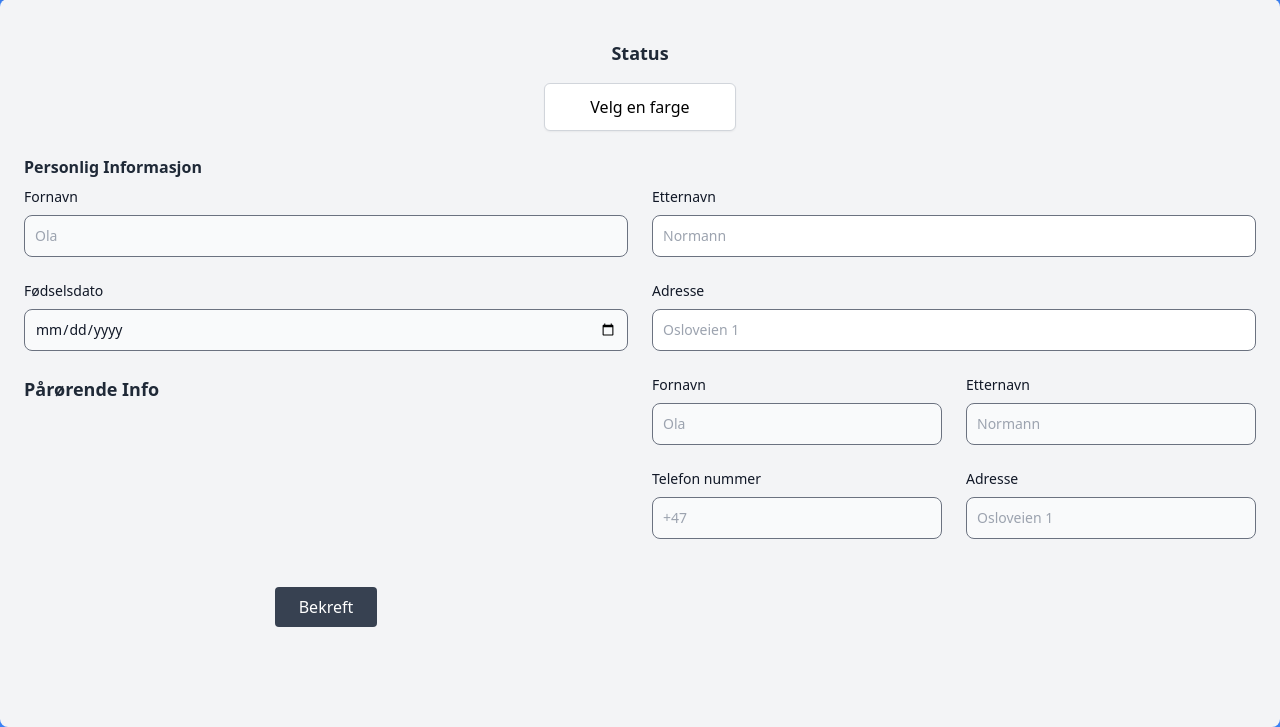
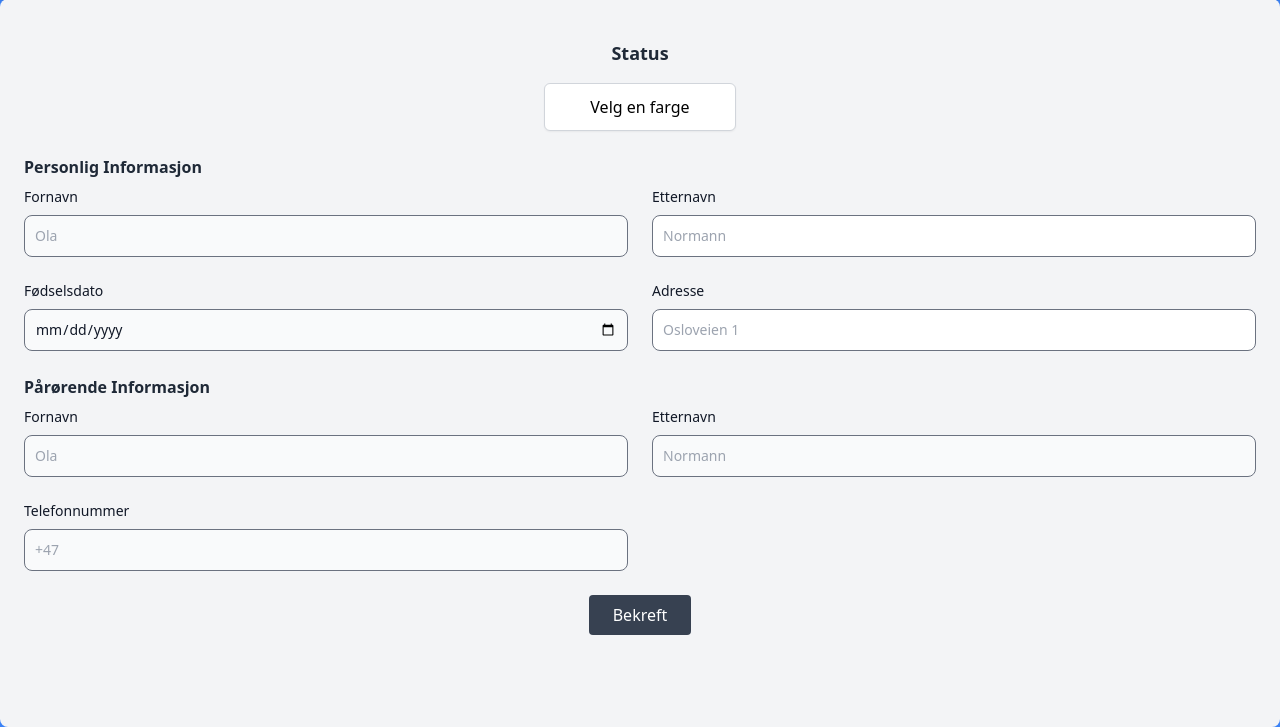
Before and after one commit to RuneU/Bachelor-Prosjekt, a Flask app: page /register in a window 1280 px wide. Shown: the part 73-800 px from the top of the page. Run offline with Flask 3, Linux system fonts and the light colour scheme; some libraries are stand-ins or nearby versions.

Commit message:
Input bokser endret og fikset

```diff
--- a/templates/register.html
+++ b/templates/register.html
@@ -1,5 +1,6 @@
 <!DOCTYPE html>
 <html lang="no">
+
 <head>
     <meta charset="UTF-8">
     <meta http-equiv="X-UA-Compatible" content="IE=edge">
@@ -8,6 +9,7 @@
     <title>Registreringsside</title>
     <link rel="stylesheet" href="{{url_for('static',filename='dist/css/output.css')}}">
 </head>
+
 <body class="bg-blue-500 text-gray-200 font-sans flex flex-col min-h-screen">
 
     <!-- Header Section -->
@@ -22,23 +24,28 @@
     </header>
     <!-- Admin Login Model (Popup) -->
     <div id="adminModel" class="fixed inset-0 bg-black bg-opacity-50 hidden flex justify-center items-center z-50">
-        <div class="absolute top-20 left-1/2 transform -translate-x-1/2 bg-white text-black rounded-lg shadow-lg w-96 p-6">
+        <div
+            class="absolute top-20 left-1/2 transform -translate-x-1/2 bg-white text-black rounded-lg shadow-lg w-96 p-6">
             <h2 class="text-xl font-bold text-center mb-4">Admin Login</h2>
 
             <!-- Login Form -->
             <form id="loginForm">
                 <div class="mb-4">
                     <label class="block font-bold mb-1">Username</label>
-                    <input type="text" id="username" class="w-full p-2 border border-gray-300 rounded" placeholder="Enter your username">
+                    <input type="text" id="username" class="w-full p-2 border border-gray-300 rounded"
+                        placeholder="Enter your username">
                 </div>
                 <div class="mb-4">
                     <label class="block font-bold mb-1">Password</label>
-                    <input type="password" id="password" class="w-full p-2 border border-gray-300 rounded" placeholder="Enter your password">
+                    <input type="password" id="password" class="w-full p-2 border border-gray-300 rounded"
+                        placeholder="Enter your password">
                 </div>
 
                 <div class="flex justify-between items-center">
-                    <button type="submit" class="bg-blue-500 text-white px-4 py-2 rounded hover:bg-blue-600 transition">Login</button>
-                    <button id="closeModel" type="button" class="bg-red-500 text-white px-4 py-2 rounded hover:bg-red-600 transition">Close</button>
+                    <button type="submit"
+                        class="bg-blue-500 text-white px-4 py-2 rounded hover:bg-blue-600 transition">Login</button>
+                    <button id="closeModel" type="button"
+                        class="bg-red-500 text-white px-4 py-2 rounded hover:bg-red-600 transition">Close</button>
                 </div>
             </form>
 
@@ -49,55 +56,73 @@
 
     <!-- Main Content -->
     <main class="container mx-auto py-10 px-6 flex-grow bg-gray-100 text-gray-800 rounded-lg">
+        <form>
         <h2 class="text-center font-bold text-lg mb-4">Status</h2>
         <div class="relative flex justify-center mb-6">
             <div class="relative">
-                <button id="dropdownButton" type="button" class="h-12 w-48 px-4 py-2 bg-white text-black border border-gray-300 rounded-md shadow-sm hover:bg-gray-50 transition">
+                <button id="dropdownButton" type="button"
+                    class="h-12 w-48 px-4 py-2 bg-white text-black border border-gray-300 rounded-md shadow-sm hover:bg-gray-50 transition">
                     Velg en farge
                 </button>
-                <ul id="dropdownMenu" class="hidden absolute mt-2 w-48 bg-white rounded-md shadow-lg ring-1 ring-black ring-opacity-5 focus:outline-none">
-                    <li class="h-12 px-4 py-2 text-sm bg-green-700 text-white hover:bg-green-600 cursor-pointer" data-color="bg-green-700"></li>
-                    <li class="h-12 px-4 py-2 text-sm bg-yellow-600 text-white hover:bg-yellow-500 cursor-pointer" data-color="bg-yellow-600"></li>
-                    <li class="h-12 px-4 py-2 text-sm bg-red-700 text-white hover:bg-red-600 cursor-pointer" data-color="bg-red-700"></li>
+                <ul id="dropdownMenu"
+                    class="hidden absolute mt-2 w-48 bg-white rounded-md shadow-lg ring-1 ring-black ring-opacity-5 focus:outline-none">
+                    <li class="h-12 px-4 py-2 text-sm rounded-lg bg-green-700 text-white hover:bg-green-600 cursor-pointer"
+                        data-color="bg-green-700"></li>
+                    <li class="h-12 px-4 py-2 text-sm rounded-lg bg-yellow-600 text-white hover:bg-yellow-500 cursor-pointer"
+                        data-color="bg-yellow-600"></li>
+                    <li class="h-12 px-4 py-2 text-sm rounded-lg bg-red-700 text-white hover:bg-red-600 cursor-pointer"
+                        data-color="bg-red-700"></li>
                 </ul>
             </div>
         </div>
-<form>
+
             <label class="block font-bold mb-2">Personlig Informasjon</label>
             <div class="grid gap-6 mb-6 md:grid-cols-2">
                 <div>
                     <label for="fornavn" class="block mb-2 text-sm font-medium text-gray-900">Fornavn</label>
-                <input type="text" id="fornavn" class="bg-gray-50   text-gray-900 text-sm rounded-lg focus:ring-blue-500 focus:border-blue-500 block w-full p-2.5" placeholder="Ola"/>
+                    <input type="text" id="fornavn"
+                        class="bg-gray-50   text-gray-900 text-sm rounded-lg focus:ring-blue-500 focus:border-blue-500 block w-full p-2.5"
+                        placeholder="Ola" />
                 </div>
                 <div>
                     <label for="etternavn" class="block mb-2 text-sm font-medium text-gray-900">Etternavn</label>
-                <input type="text" id="etternavn" class="  text-gray-900 text-sm rounded-lg focus:ring-blue-500 focus:border-blue-500 block w-full p-2.5" placeholder="Normann" />
+                    <input type="text" id="etternavn"
+                        class="  text-gray-900 text-sm rounded-lg focus:ring-blue-500 focus:border-blue-500 block w-full p-2.5"
+                        placeholder="Normann" />
                 </div>
                 <div>
                     <label for="fodselsdato" class="block mb-2 text-sm font-medium text-gray-900">Fødselsdato</label>
-                <input type="date" id="fodselsdato" class="bg-gray-50   text-gray-900 text-sm rounded-lg focus:ring-blue-500 focus:border-blue-500 block w-full p-2.5" placeholder="01.01.2000"/>
+                    <input type="date" id="fodselsdato"
+                        class="bg-gray-50   text-gray-900 text-sm rounded-lg focus:ring-blue-500 focus:border-blue-500 block w-full p-2.5"
+                        placeholder="01.01.2000" />
                 </div>
                 <div>
                     <label for="adresse" class="block mb-2 text-sm font-medium text-gray-900">Adresse</label>
-                <input type="text" id="adresse" class="  text-gray-900 text-sm rounded-lg focus:ring-blue-500 focus:border-blue-500 block w-full p-2.5" placeholder="Osloveien 1" />
+                    <input type="text" id="adresse"
+                        class="  text-gray-900 text-sm rounded-lg focus:ring-blue-500 focus:border-blue-500 block w-full p-2.5"
+                        placeholder="Osloveien 1" />
                 </div>
-            <label class="block font-bold mb-2 text-lg">Pårørende Info</label>
+            </div>
+            <!-- Pårørende Info Section -->
+            <label class="block font-bold mb-2">Pårørende Informasjon</label>
             <div class="grid gap-6 mb-6 md:grid-cols-2">
                 <div>
                     <label for="fornavn" class="block mb-2 text-sm font-medium text-gray-900">Fornavn</label>
-                    <input type="text" id="fornavn" class="bg-gray-50 text-gray-900 text-sm rounded-lg focus:ring-blue-500 focus:border-blue-500 block w-full p-2.5" placeholder="Ola"/>
+                    <input type="text" id="fornavn"
+                        class="bg-gray-50 text-gray-900 text-sm rounded-lg focus:ring-blue-500 focus:border-blue-500 block w-full p-2.5"
+                        placeholder="Ola" />
                 </div>
                 <div>
                     <label for="etternavn" class="block mb-2 text-sm font-medium text-gray-900">Etternavn</label>
-                    <input type="text" id="etternavn" class="bg-gray-50 text-gray-900 text-sm rounded-lg focus:ring-blue-500 focus:border-blue-500 block w-full p-2.5" placeholder="Normann" />
+                    <input type="text" id="etternavn"
+                        class="bg-gray-50 text-gray-900 text-sm rounded-lg focus:ring-blue-500 focus:border-blue-500 block w-full p-2.5"
+                        placeholder="Normann" />
                 </div>
                 <div>
-                    <label for="telefon" class="block mb-2 text-sm font-medium text-gray-900">Telefon nummer</label>
-                    <input type="tel" id="telefon" class="bg-gray-50 text-gray-900 text-sm rounded-lg focus:ring-blue-500 focus:border-blue-500 block w-full p-2.5" placeholder="+47"/>
-                </div>
-                <div>
-                    <label for="adresse" class="block mb-2 text-sm font-medium text-gray-900">Adresse</label>
-                    <input type="text" id="adresse" class="bg-gray-50 text-gray-900 text-sm rounded-lg focus:ring-blue-500 focus:border-blue-500 block w-full p-2.5" placeholder="Osloveien 1" />
+                    <label for="telefon" class="block mb-2 text-sm font-medium text-gray-900">Telefonnummer</label>
+                    <input type="tel" id="telefon"
+                        class="bg-gray-50 text-gray-900 text-sm rounded-lg focus:ring-blue-500 focus:border-blue-500 block w-full p-2.5"
+                        placeholder="+47" />
                 </div>
             </div>
 
@@ -181,4 +206,5 @@ adminButton.addEventListener('click', () => {
 
     </script>
 </body>
+
 </html>
```
Lines whose indentation alone changed are shown as unchanged.
